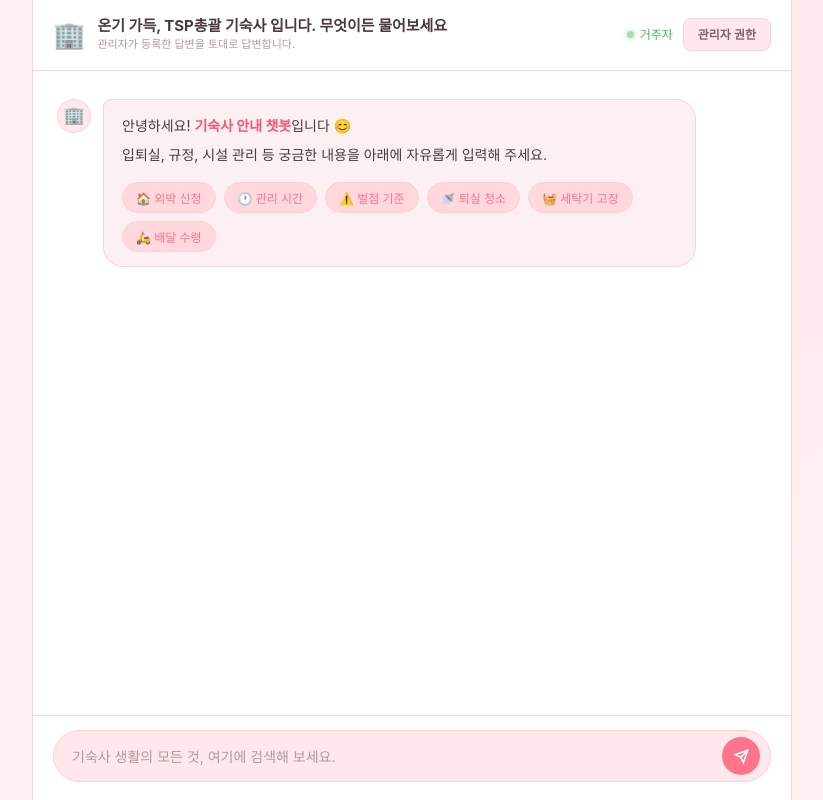
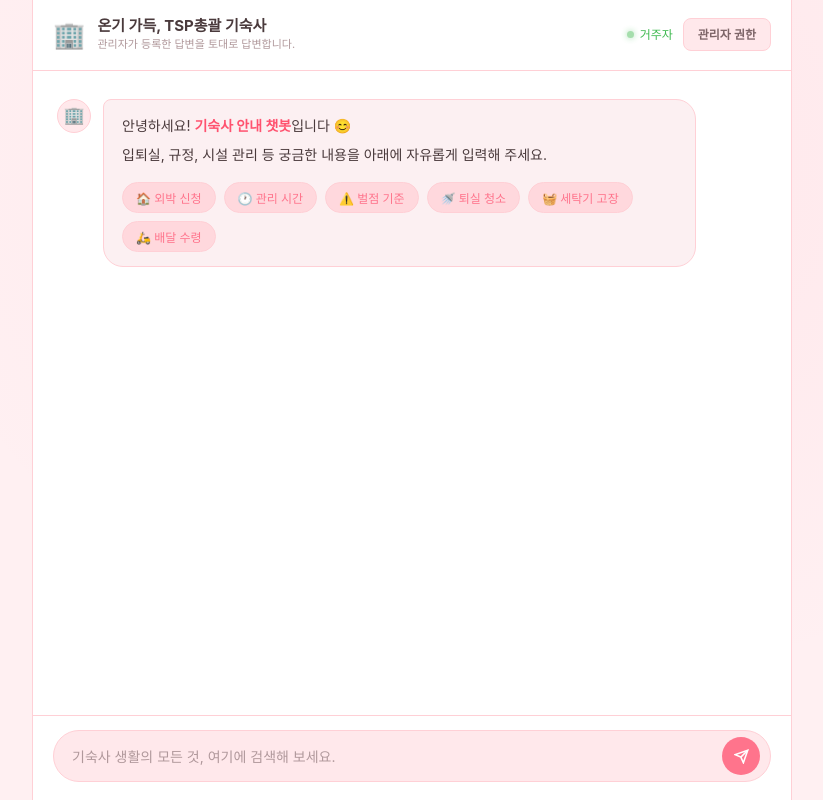
Before and after one commit to cyj6god-max/dormitory-project, a Flask app: page / in a window 1280 px wide. Shown: the whole page, without its empty margins (228-1051 px from the left). Run offline with Flask 3, Linux system fonts and the light colour scheme; some web fonts are replaced.

Commit message:
Feat: update header title to '온기 가득, TSP총괄 기숙사'

```diff
--- a/templates/index.html
+++ b/templates/index.html
@@ -22,10 +22,7 @@
       <div class="header-left">
         <span class="header-icon">🏢</span>
         <div>
-          <h1 class="header-title">
-            <span class="title-main">온기 가득, TSP총괄 기숙사</span>
-            <span class="title-sub-text">입니다. 무엇이든 물어보세요</span>
-          </h1>
+          <h1 class="header-title">온기 가득, TSP총괄 기숙사</h1>
           <p class="header-sub">관리자가 등록한 답변을 토대로 답변합니다.</p>
         </div>
       </div>
```
